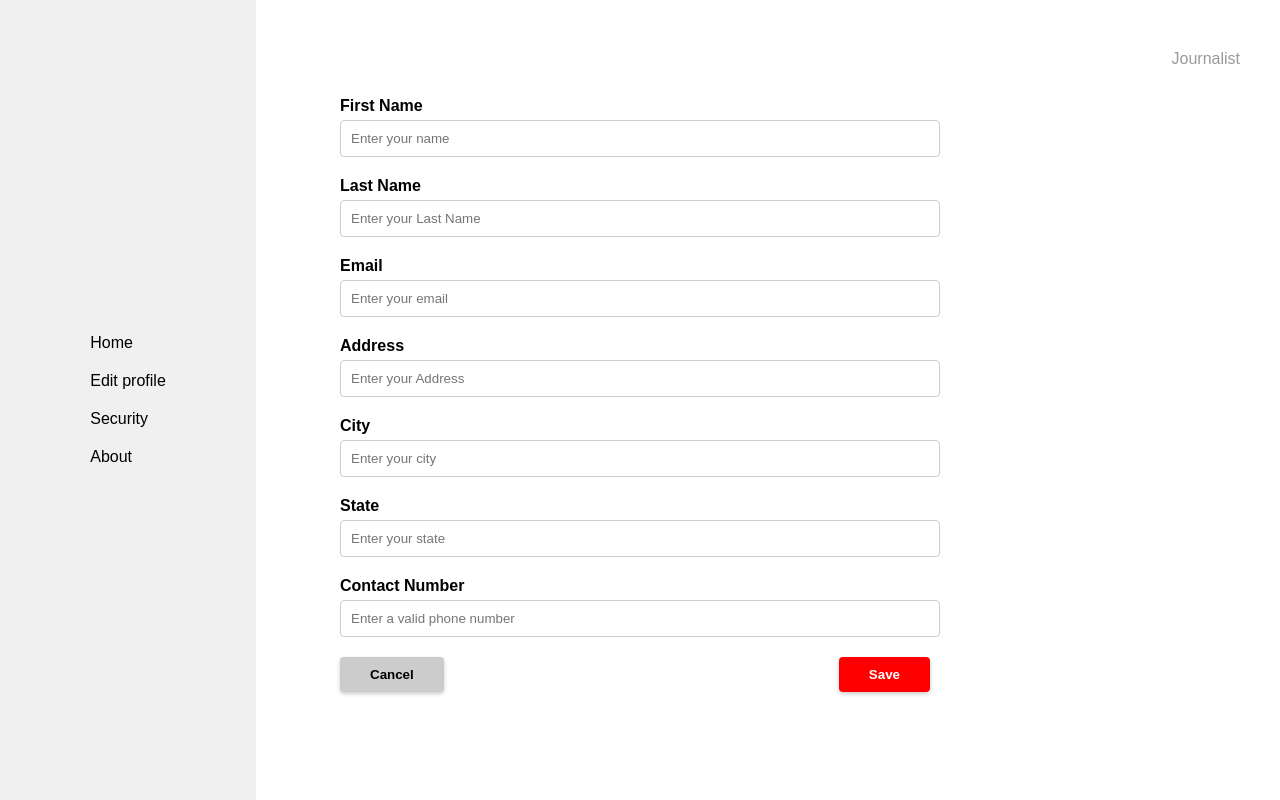
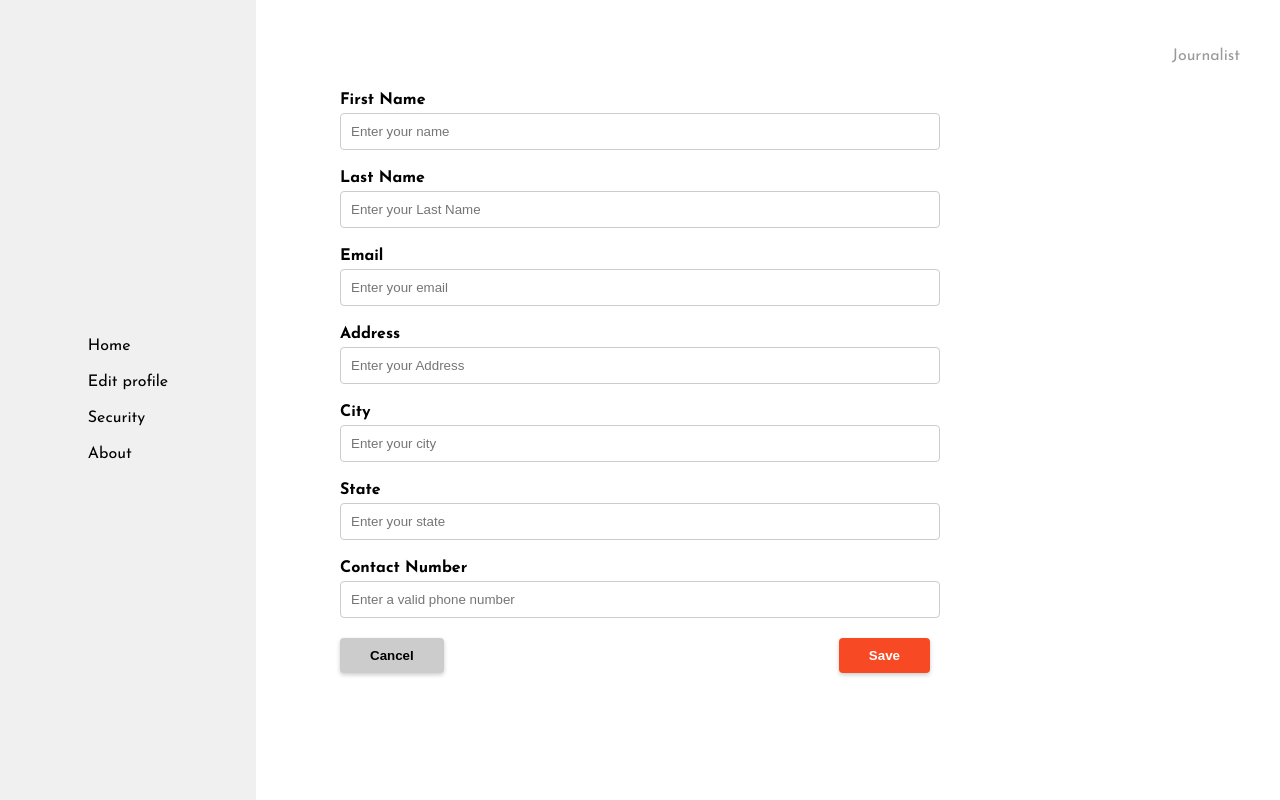
Before and after one commit to cse442-at-ub/s24semesterproject-journalists, a React (Vite) app in the folder frontend/: page /edit-profile in a window 1280 px wide. Built offline with nearby package versions, Linux system fonts and the light colour scheme.

Commit message:
#46 added correct font

```diff
--- a/frontend/src/About.css
+++ b/frontend/src/About.css
@@ -1,6 +1,8 @@
 .container {
   display: flex;
   height: 100vh; /* Full height of the viewport */
+  font-family: 'Josefin Sans', sans-serif; /* Add fallback fonts */
+
 }
 
 .sidebar {
--- a/frontend/src/About.jsx
+++ b/frontend/src/About.jsx
@@ -8,8 +8,8 @@ const About = () => {
   return (
     <div className="container">
       <div className="sidebar">
-        <div className="menu-item home"><Link to='/journal'>Home</Link></div>
         <div className="menu">
+        <div className="menu-item"><Link to='/journal'>Home</Link></div>
           <div className="menu-item"><Link to='/edit-profile'>Edit Profile</Link></div>
           <div className="menu-item"><Link to='/security-page'>Security</Link></div>
           <div className="menu-item active"><Link to='/about'>About</Link></div>
--- a/frontend/src/EditProfile.css
+++ b/frontend/src/EditProfile.css
@@ -1,6 +1,7 @@
 html, body {
     height: 100%;
     margin: 0;
+    font-family: 'Josefin Sans', sans-serif; /* Add fallback fonts */
   }
 
   /* Base container for the profile area */
@@ -8,6 +9,8 @@ html, body {
     display: flex;
     min-height: 100vh;
     font-family: Arial, sans-serif; /* Use your preferred font here */
+    font-family: 'Josefin Sans', sans-serif; /* Add fallback fonts */
+
   }
 
   /* Sidebar styling */
@@ -102,7 +105,7 @@ html, body {
   }
 
   .save-button {
-    background-color: red;
+    background-color: #F74923;
     color: white;
   }
 
```
Also changed, not shown: 1 other file (tests, documents, lock files or other folders).
